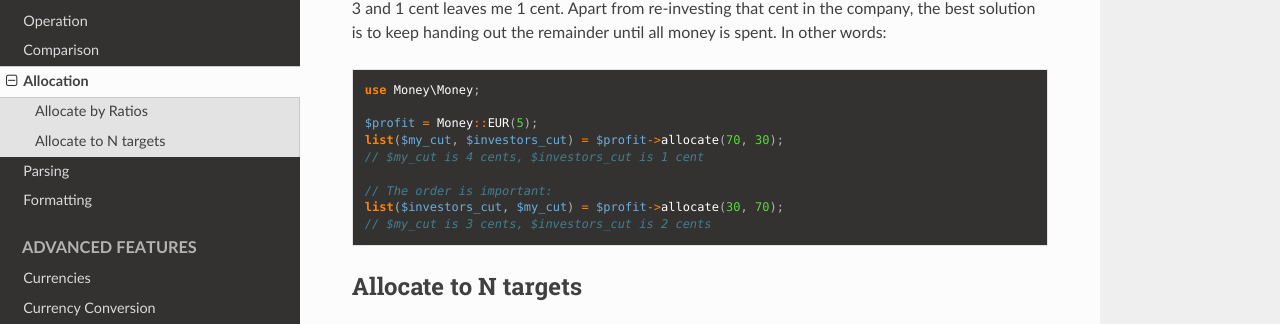
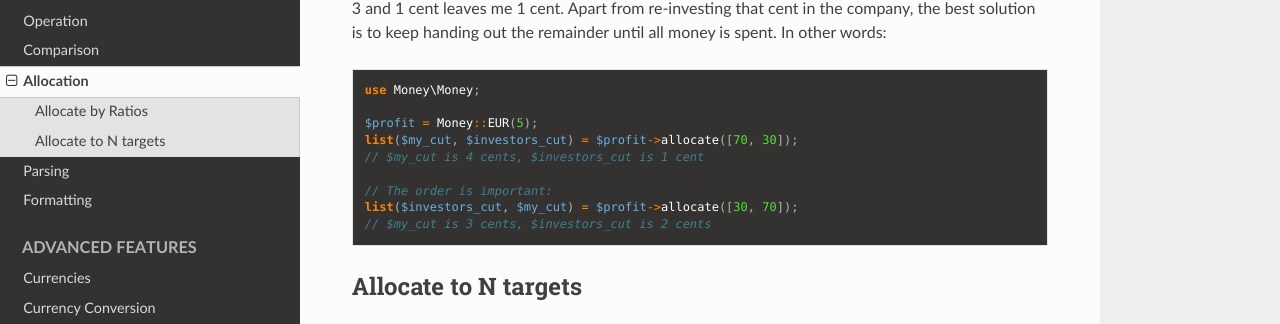
Before and after one commit to php1211/money-Laravel, a Sphinx documentation site: the page built from doc/features/allocation.rst, in a window 1280 px wide and 931 px high. Shown: the part 291-615 px from the top of the window. Built offline with Sphinx 7.4.7 and the Read the Docs theme 2.0.0, drawn with Linux system fonts in a browser that asks for light colours.

```diff
--- a/doc/features/allocation.rst
+++ b/doc/features/allocation.rst
@@ -15,11 +15,11 @@ is to keep handing out the remainder until all money is spent. In other words:
     use Money\Money;
 
     $profit = Money::EUR(5);
-    list($my_cut, $investors_cut) = $profit->allocate(70, 30);
+    list($my_cut, $investors_cut) = $profit->allocate([70, 30]);
     // $my_cut is 4 cents, $investors_cut is 1 cent
 
     // The order is important:
-    list($investors_cut, $my_cut) = $profit->allocate(30, 70);
+    list($investors_cut, $my_cut) = $profit->allocate([30, 70]);
     // $my_cut is 3 cents, $investors_cut is 2 cents
 
 
```
